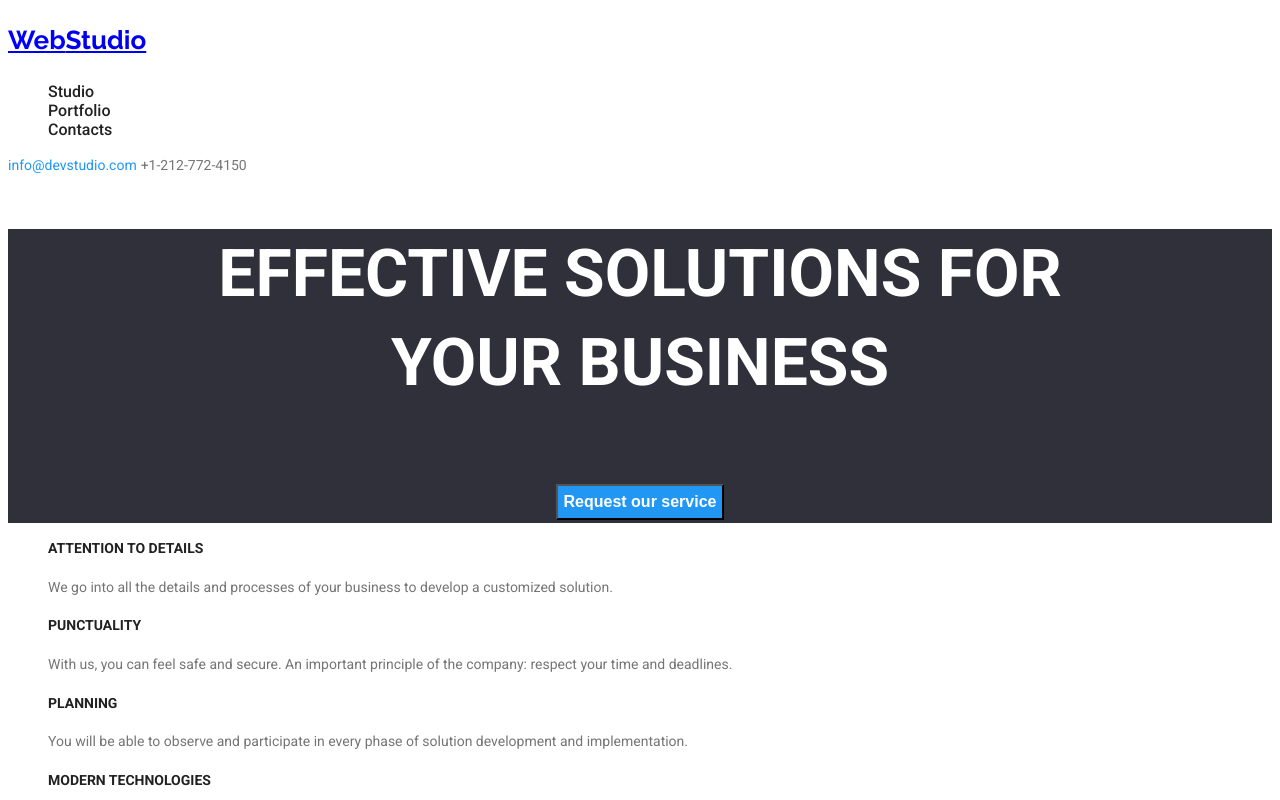
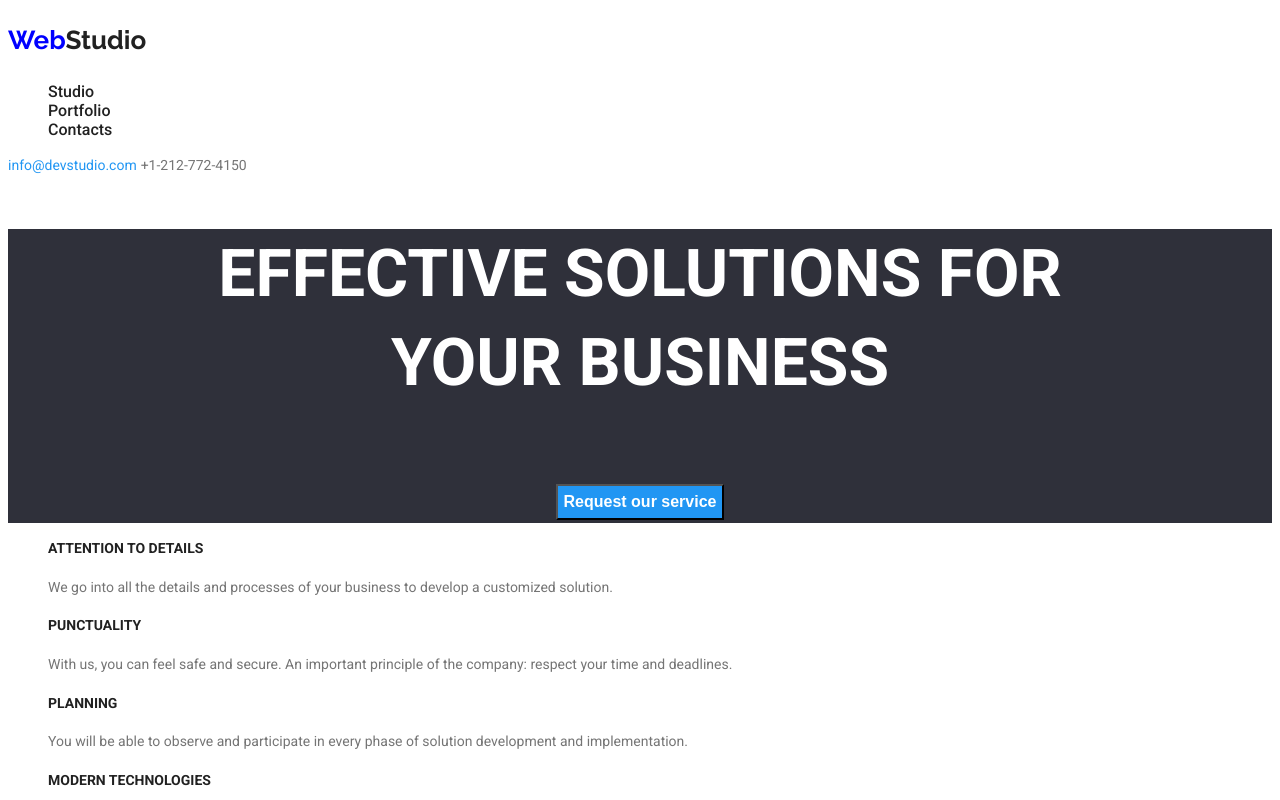
Before and after one commit to n0m3d90/goit-markup-hw-02, a plain HTML site: page index.html in a window 1280 px wide. Shown: the top 800 px of the page. Drawn offline with Linux system fonts and the light colour scheme.

Commit message:
update4.1

```diff
--- a/css/styles.css
+++ b/css/styles.css
@@ -17,15 +17,19 @@ body{
 }
 .header{
 }
-.header__logo{
+.header__logo a{
     font-family: var(--secondary-font);
     font-weight: 700;
     font-size: 26px;
     line-height: 1.15;
+    text-decoration: none;
 }
 
 .header span{
     color:var(--blue-color);
+}
+.header__logo p{
+    color: var(--black-color);
 }
 
 .header__navigation ul{
```
